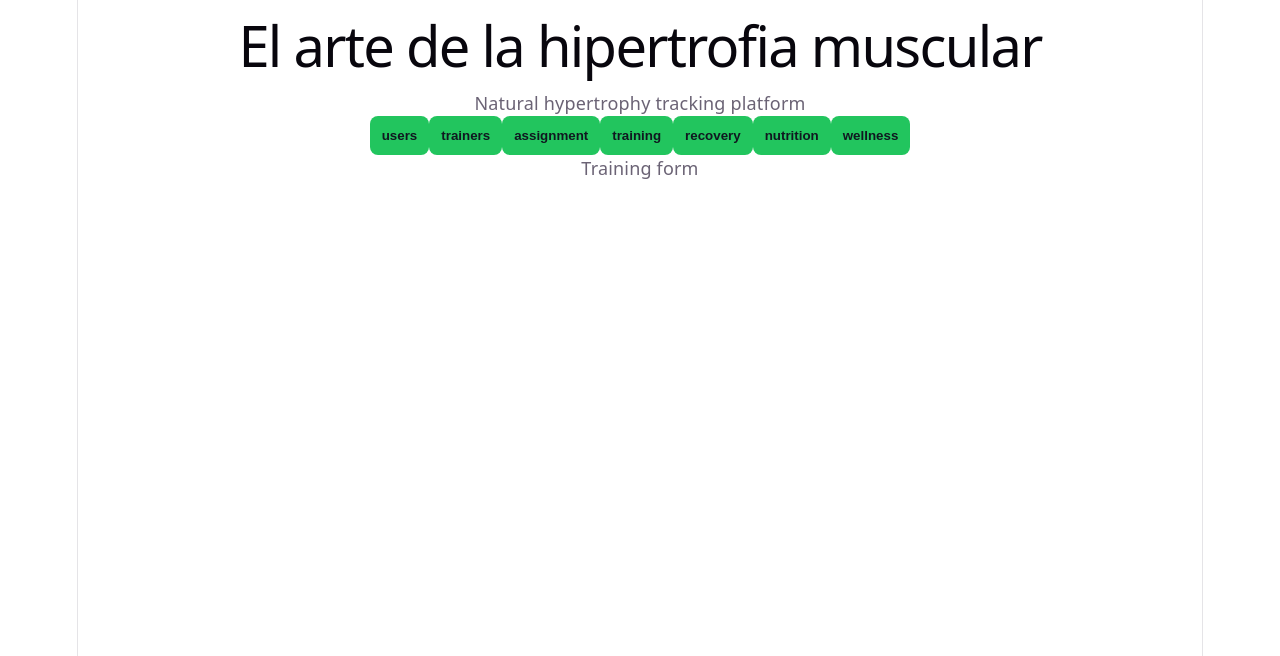
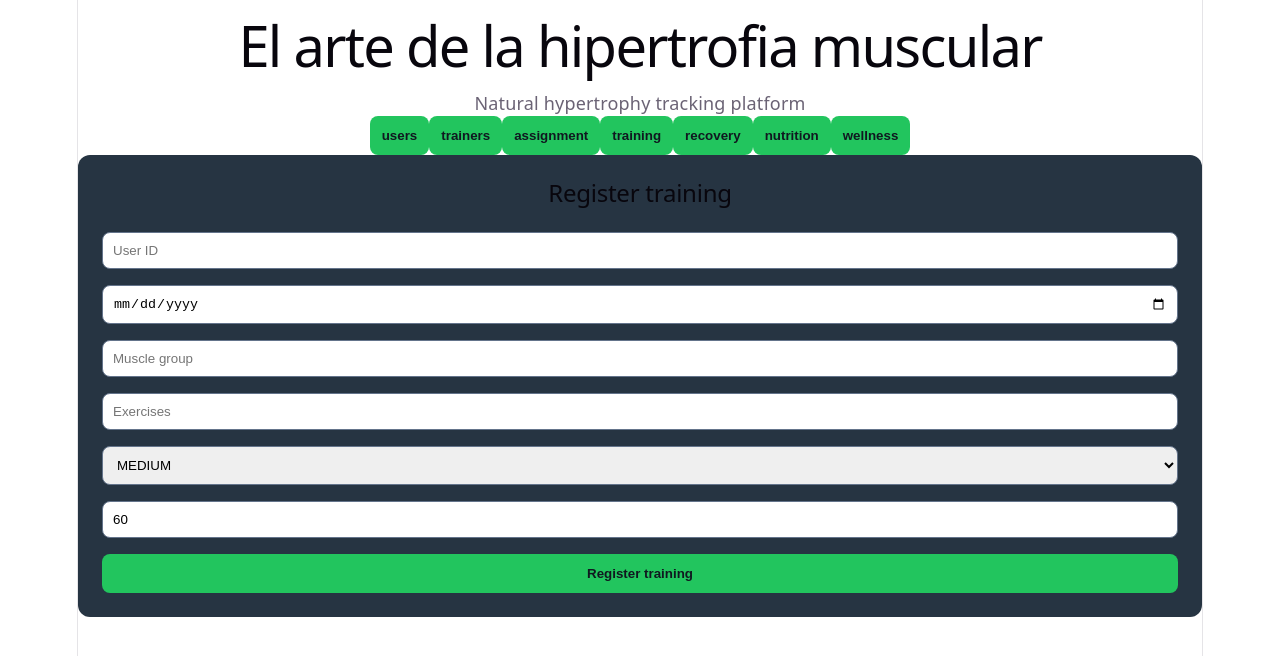
Before and after one commit to anaruth-hub/hypertrophy-art-app, a React app in the folder frontend/: page / in a window 1280 px wide. Both pictures are taken after a click on the button "training". Shown: the top 656 px of the page. Built offline with nearby package versions, Linux system fonts and the light colour scheme; the HTML template or start-up script is replaced by a standard one.

Commit message:
fix(frontend): restore training request payload after refactor

```diff
--- a/frontend/src/components/forms/TrainingForm.jsx
+++ b/frontend/src/components/forms/TrainingForm.jsx
@@ -1,5 +1,110 @@
+import { useState } from "react";
+import { API_BASE_URL } from "../../services/api";
+
 function TrainingForm() {
-  return <div>Training form</div>;
+  const [trainingForm, setTrainingForm] = useState({
+    userId: "",
+    date: "",
+    muscleGroup: "",
+    exercises: "",
+    intensity: "MEDIUM",
+    durationMinutes: 60,
+  });
+
+  const [trainingMessage, setTrainingMessage] = useState("");
+
+  function handleTrainingChange(event) {
+    const { name, value } = event.target;
+    setTrainingForm({ ...trainingForm, [name]: value });
+  }
+
+  async function handleTrainingSubmit(event) {
+    event.preventDefault();
+
+    try {
+      const response = await fetch(`${API_BASE_URL}/api/trainings`, {
+        method: "POST",
+        headers: {
+          "Content-Type": "application/json",
+        },
+        body: JSON.stringify({
+          ...trainingForm,
+          durationMinutes: Number(trainingForm.durationMinutes),
+        }),
+      });
+
+      if (!response.ok) {
+        throw new Error("Could not register training");
+      }
+
+      const training = await response.json();
+
+      setTrainingMessage(`Training registered: ${training.muscleGroup}`);
+    } catch (error) {
+      setTrainingMessage("Error registering training");
+    }
+  }
+
+  return (
+    <form className="form-card" onSubmit={handleTrainingSubmit}>
+      <h2>Register training</h2>
+
+      <input
+        name="userId"
+        placeholder="User ID"
+        value={trainingForm.userId}
+        onChange={handleTrainingChange}
+        required
+      />
+
+      <input
+        type="date"
+        name="date"
+        value={trainingForm.date}
+        onChange={handleTrainingChange}
+        required
+      />
+
+      <input
+        name="muscleGroup"
+        placeholder="Muscle group"
+        value={trainingForm.muscleGroup}
+        onChange={handleTrainingChange}
+        required
+      />
+
+      <input
+        name="exercises"
+        placeholder="Exercises"
+        value={trainingForm.exercises}
+        onChange={handleTrainingChange}
+        required
+      />
+
+      <select
+        name="intensity"
+        value={trainingForm.intensity}
+        onChange={handleTrainingChange}
+      >
+        <option value="LOW">LOW</option>
+        <option value="MEDIUM">MEDIUM</option>
+        <option value="HIGH">HIGH</option>
+      </select>
+
+      <input
+        type="number"
+        name="durationMinutes"
+        placeholder="Duration"
+        value={trainingForm.durationMinutes}
+        onChange={handleTrainingChange}
+        required
+      />
+
+      <button type="submit">Register training</button>
+
+      {trainingMessage && <p className="message">{trainingMessage}</p>}
+    </form>
+  );
 }
 
 export default TrainingForm;
```
